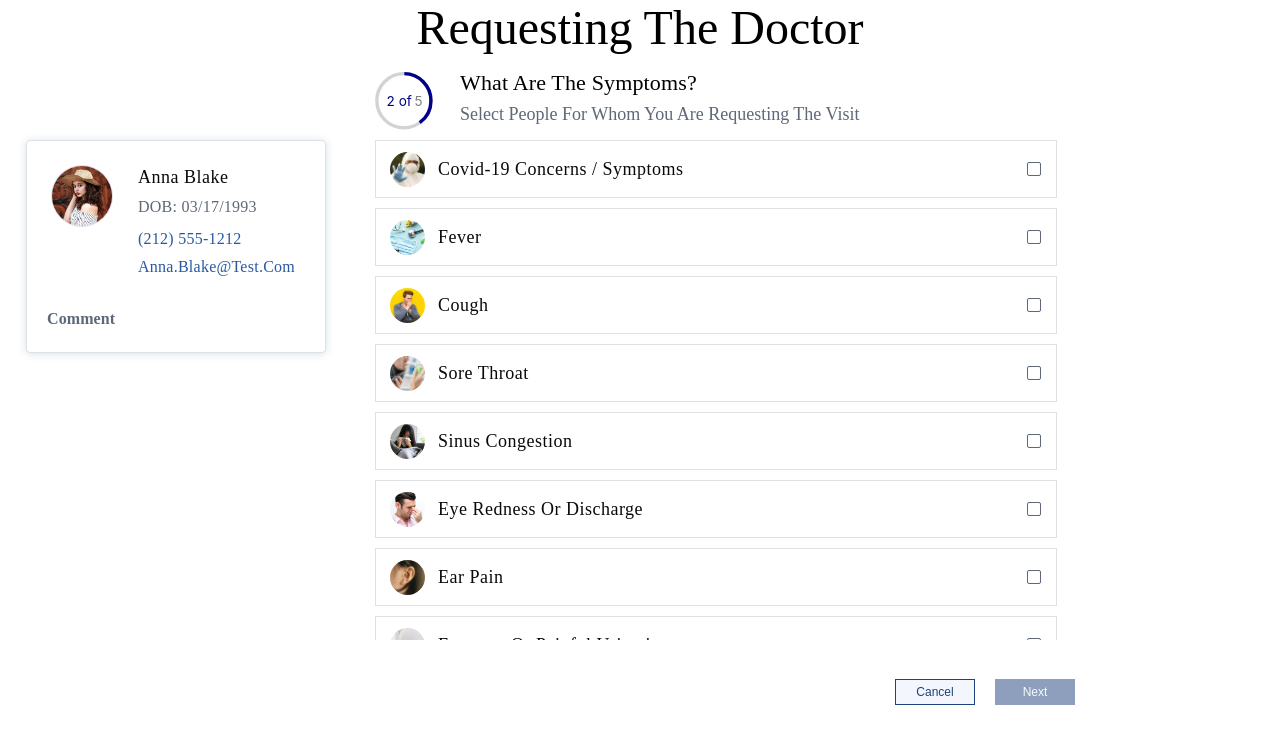
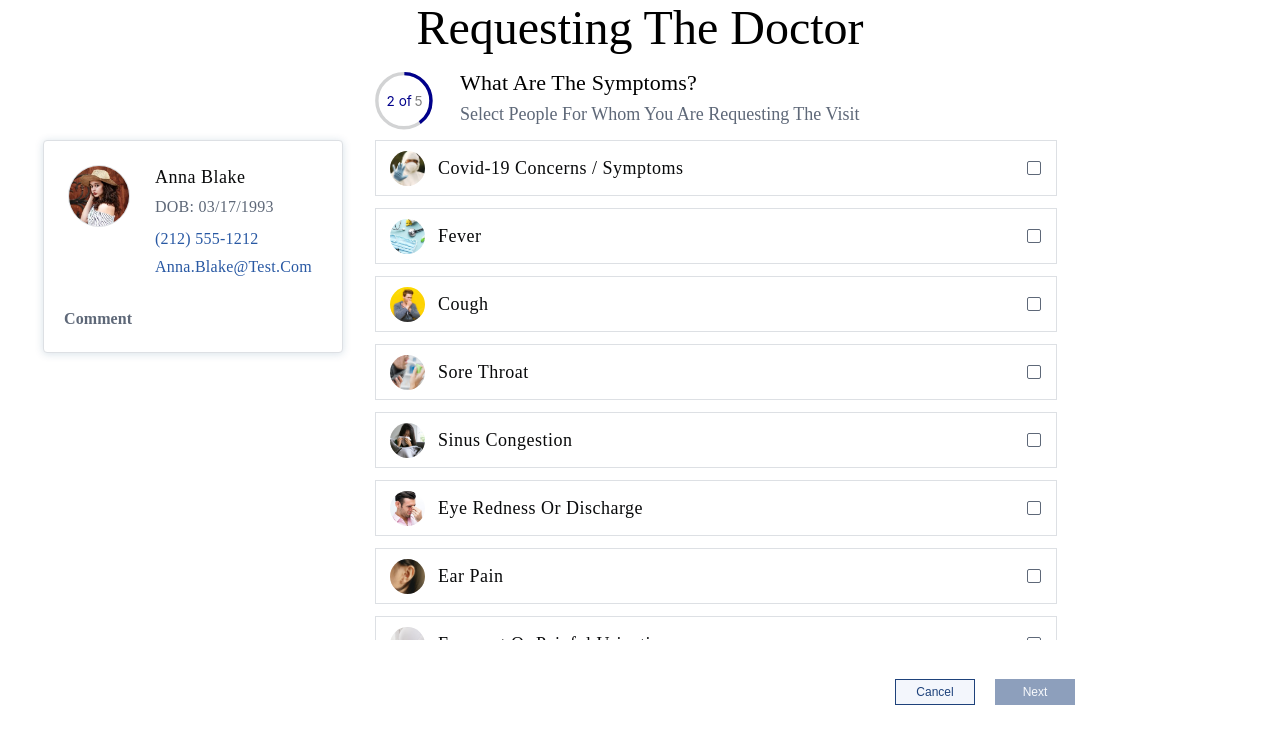
Before and after one commit to Yulia-min/HospitalProject, a React (Create React App) app in the folder hospital/: page / in a window 1280 px wide. Shown: the top 744 px of the page. Built offline with nearby package versions, Linux system fonts and the light colour scheme.

Commit message:
checkboxChange_20

```diff
--- a/hospital/src/components/choice/ChoiceStyle.css
+++ b/hospital/src/components/choice/ChoiceStyle.css
@@ -100,8 +100,9 @@
         display: flex;
         justify-content: space-between;
         align-items: center;
+        height: 54px;
         border: 1px solid #DDE0E4;
         width: 680px;
-        margin-bottom: 10px;
+        margin-bottom: 12px;
     }
 }
--- a/hospital/src/components/profile/ProfileStyle.css
+++ b/hospital/src/components/profile/ProfileStyle.css
@@ -130,7 +130,7 @@
         width: 300px;
         position: absolute;
         margin-top: 85px;
-        margin-left: 26px;
+        margin-left: 43px;
         background: #FFFFFF;
         border: 1px solid #DDE0E4;
         box-sizing: border-box;
```
